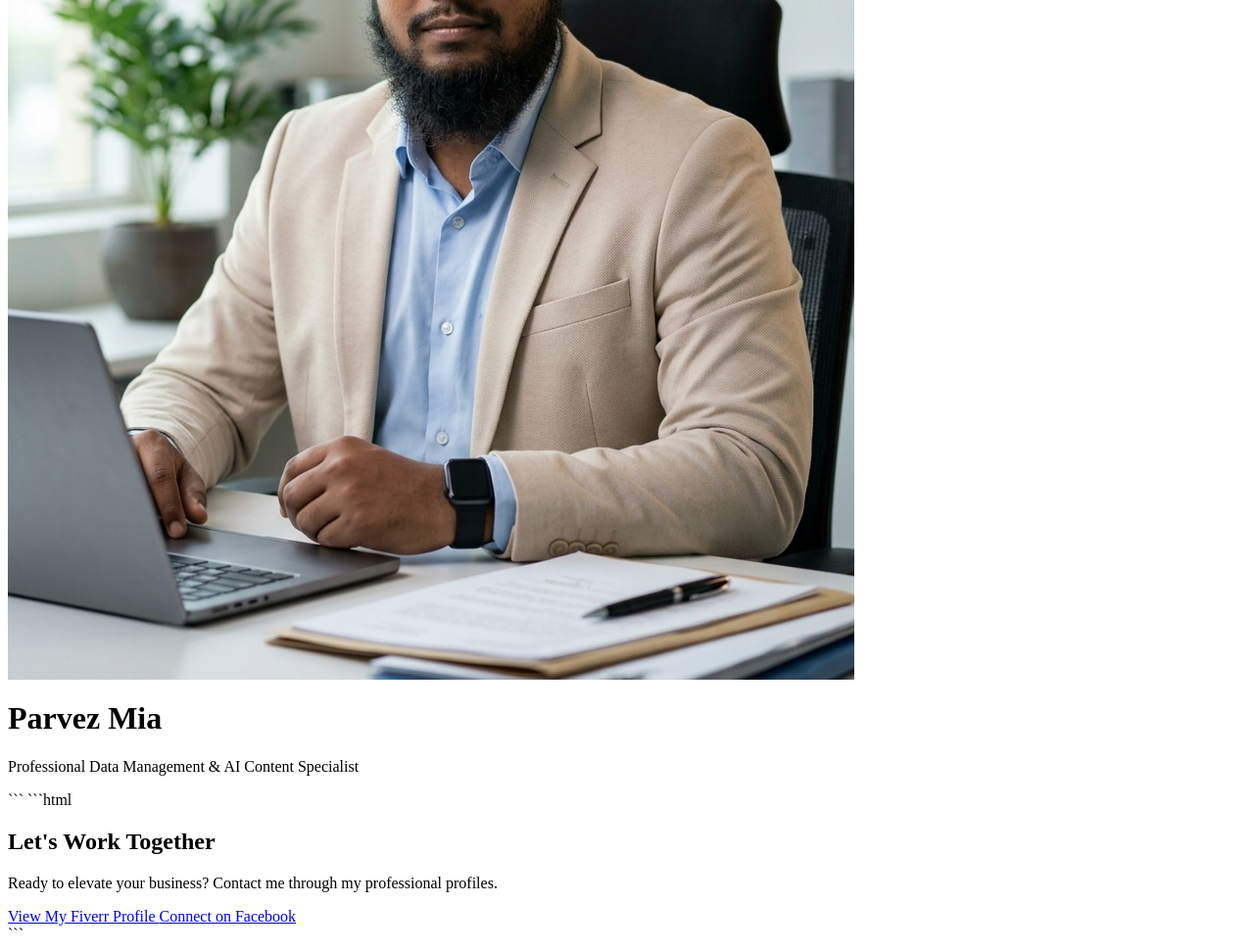
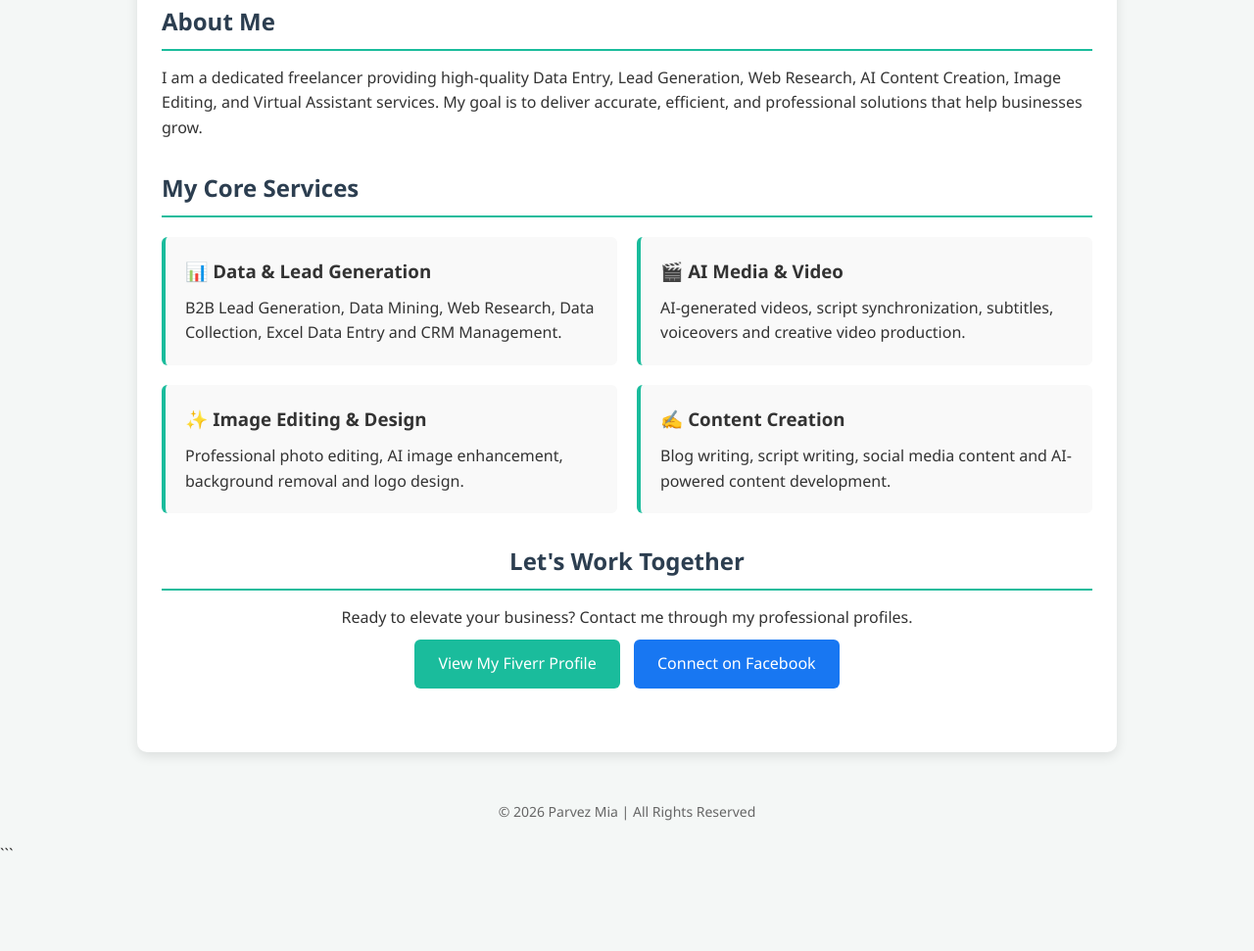
Before and after one commit to pervez-digital-services/pervez-digital-services.github.io, a plain HTML site: page index.html in a window 1280 px wide. Shown: the part 447-1418 px from the top of the page at 98% size. After the commit the page ends 1333 px from the top, so only its background shows below. Drawn offline with Linux system fonts and the light colour scheme.

Commit message:
Update index.html

````diff
--- a/index.html
+++ b/index.html
@@ -1,15 +1,211 @@
 ```html
+<!DOCTYPE html>
+<html lang="en">
+<head>
+    <meta charset="UTF-8">
+    <meta name="viewport" content="width=device-width, initial-scale=1.0">
+    <meta name="description" content="Professional Data Management, Lead Generation, AI Content Creation and Virtual Assistant Services by Parvez Mia">
+    <title>Parvez Digital Services</title>
+
+    <style>
+        *{
+            margin:0;
+            padding:0;
+            box-sizing:border-box;
+        }
+
+        body{
+            font-family:'Segoe UI', Tahoma, Geneva, Verdana, sans-serif;
+            line-height:1.6;
+            background:#f4f7f6;
+            color:#333;
+        }
+
+        header{
+            background:#2c3e50;
+            color:#fff;
+            padding:50px 20px;
+            text-align:center;
+        }
+
+        .profile-img{
+            width:150px;
+            height:150px;
+            border-radius:50%;
+            border:4px solid #1abc9c;
+            object-fit:cover;
+            margin-bottom:15px;
+        }
+
+        header h1{
+            font-size:2.5rem;
+            margin-bottom:10px;
+        }
+
+        header p{
+            color:#1abc9c;
+            font-size:1.2rem;
+        }
+
+        .container{
+            max-width:1000px;
+            margin:30px auto;
+            padding:25px;
+            background:#fff;
+            border-radius:10px;
+            box-shadow:0 4px 12px rgba(0,0,0,0.1);
+        }
+
+        h2{
+            color:#2c3e50;
+            border-bottom:2px solid #1abc9c;
+            padding-bottom:8px;
+            margin-bottom:15px;
+        }
+
+        section{
+            margin-bottom:30px;
+        }
+
+        .services-grid{
+            display:grid;
+            grid-template-columns:repeat(2,1fr);
+            gap:20px;
+            margin-top:20px;
+        }
+
+        .service-card{
+            background:#f9f9f9;
+            padding:20px;
+            border-left:4px solid #1abc9c;
+            border-radius:6px;
+            transition:all 0.3s ease;
+        }
+
+        .service-card:hover{
+            transform:translateY(-5px);
+            box-shadow:0 8px 20px rgba(0,0,0,0.1);
+        }
+
+        .service-card h3{
+            margin-bottom:10px;
+        }
+
+        .contact{
+            text-align:center;
+        }
+
+        .btn{
+            display:inline-block;
+            background:#1abc9c;
+            color:#fff;
+            text-decoration:none;
+            padding:12px 24px;
+            border-radius:6px;
+            margin:10px 5px;
+            transition:0.3s;
+        }
+
+        .btn:hover{
+            opacity:0.9;
+        }
+
+        .facebook-btn{
+            background:#1877f2;
+        }
+
+        footer{
+            text-align:center;
+            padding:20px;
+            color:#666;
+            font-size:14px;
+        }
+
+        @media (max-width:768px){
+
+            .services-grid{
+                grid-template-columns:1fr;
+            }
+
+            header h1{
+                font-size:2rem;
+            }
+
+            header p{
+                font-size:1rem;
+            }
+
+            .profile-img{
+                width:120px;
+                height:120px;
+            }
+        }
+    </style>
+</head>
+<body>
+
     <header>
-    <img src="Gemini_Generated_Image_f29bvif29bvif29b.png"
-         alt="Parvez Mia"
-         class="profile-img">
+        <img src="profile.png" alt="Parvez Mia" class="profile-img">
 
         <h1>Parvez Mia</h1>
         <p>Professional Data Management & AI Content Specialist</p>
     </header>
-```
 
-```html
+    <div class="container">
+
+        <section>
+            <h2>About Me</h2>
+            <p>
+                I am a dedicated freelancer providing high-quality Data Entry,
+                Lead Generation, Web Research, AI Content Creation, Image Editing,
+                and Virtual Assistant services. My goal is to deliver accurate,
+                efficient, and professional solutions that help businesses grow.
+            </p>
+        </section>
+
+        <section>
+            <h2>My Core Services</h2>
+
+            <div class="services-grid">
+
+                <div class="service-card">
+                    <h3>📊 Data & Lead Generation</h3>
+                    <p>
+                        B2B Lead Generation, Data Mining,
+                        Web Research, Data Collection,
+                        Excel Data Entry and CRM Management.
+                    </p>
+                </div>
+
+                <div class="service-card">
+                    <h3>🎬 AI Media & Video</h3>
+                    <p>
+                        AI-generated videos, script synchronization,
+                        subtitles, voiceovers and creative video production.
+                    </p>
+                </div>
+
+                <div class="service-card">
+                    <h3>✨ Image Editing & Design</h3>
+                    <p>
+                        Professional photo editing,
+                        AI image enhancement, background removal
+                        and logo design.
+                    </p>
+                </div>
+
+                <div class="service-card">
+                    <h3>✍️ Content Creation</h3>
+                    <p>
+                        Blog writing, script writing,
+                        social media content and AI-powered
+                        content development.
+                    </p>
+                </div>
+
+            </div>
+        </section>
+
         <section class="contact">
             <h2>Let's Work Together</h2>
 
@@ -19,16 +215,24 @@
 
             <a href="https://www.fiverr.com/s/WE5W51B"
                target="_blank"
-       rel="noopener noreferrer"
                class="btn">
                View My Fiverr Profile
             </a>
 
             <a href="https://www.facebook.com/share/1BonYpxUxH/"
                target="_blank"
-       rel="noopener noreferrer"
                class="btn facebook-btn">
                Connect on Facebook
             </a>
+
         </section>
+
+    </div>
+
+    <footer>
+        © 2026 Parvez Mia | All Rights Reserved
+    </footer>
+
+</body>
+</html>
 ```
````
Lines whose indentation alone changed are shown as unchanged.
